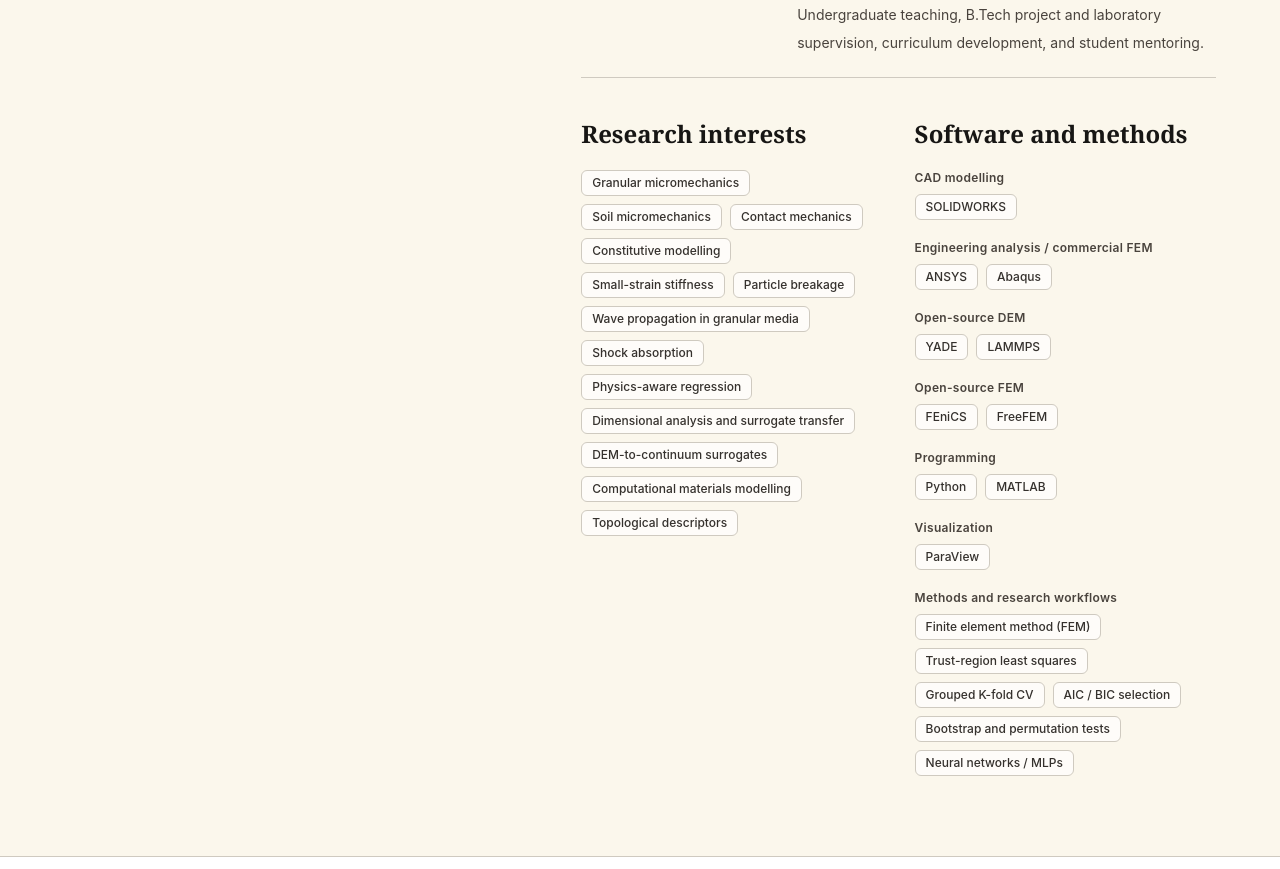
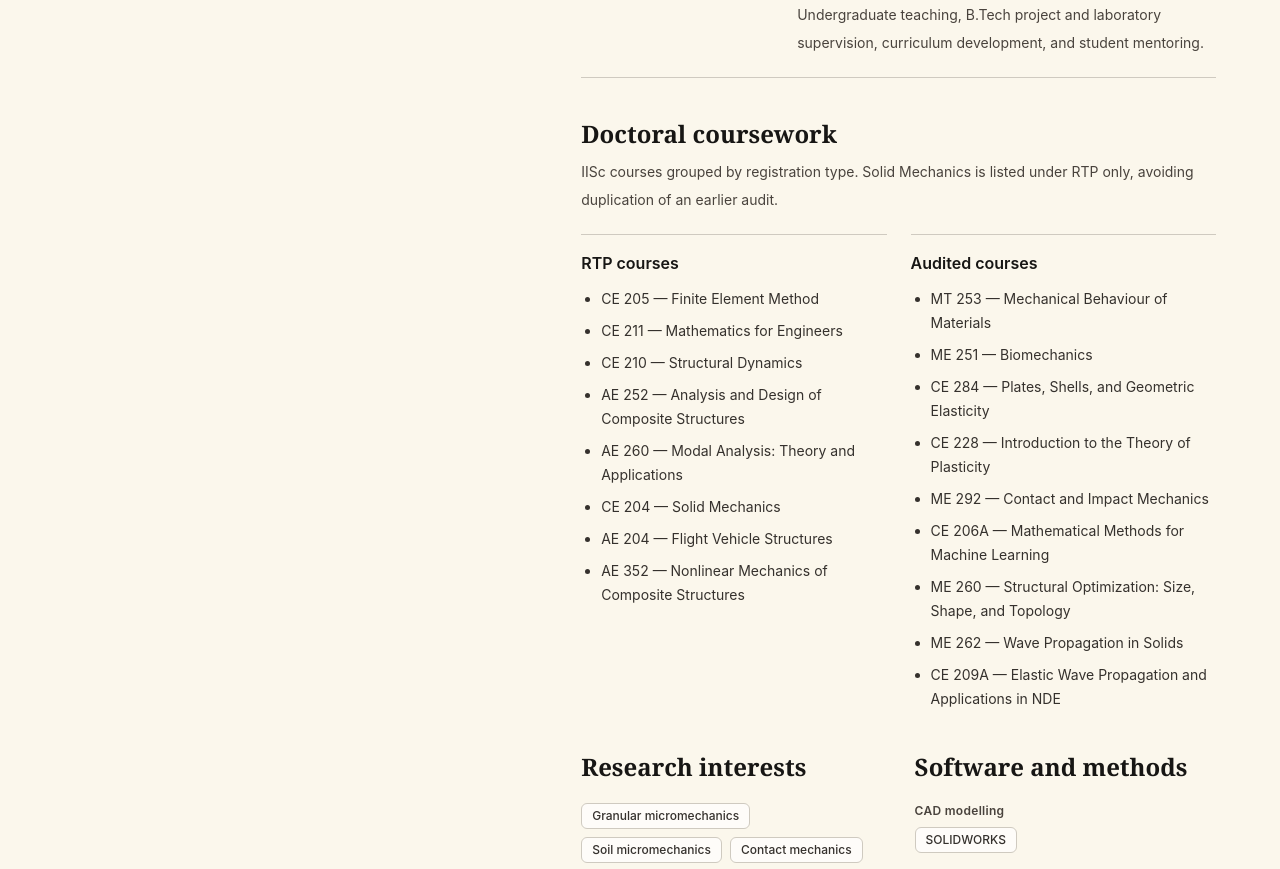
Before and after one commit to pramaybaero-droid/pramaybaero-droid.github.io, a React (Vite) app: page / in a window 1280 px wide. Shown: the part 7146-8015 px from the top of the page. Built offline with nearby package versions, Linux system fonts and the light colour scheme.

Commit message:
Add transcript-verified RTP and audited doctoral coursework to website and CV

```diff
--- a/src/App.tsx
+++ b/src/App.tsx
@@ -175,6 +175,30 @@ function App() {
                 </div>
               </div>
 
+              <div>
+                <h3 className="font-serif text-2xl font-semibold text-graphite-950">
+                  Doctoral coursework
+                </h3>
+                <p className="mt-2 text-sm leading-7 text-graphite-600">
+                  IISc courses grouped by registration type. Solid Mechanics is
+                  listed under RTP only, avoiding duplication of an earlier audit.
+                </p>
+                <div className="mt-5 grid gap-6 md:grid-cols-2">
+                  {profile.coursework.map((group) => (
+                    <div key={group.category} className="border-t border-graphite-200 pt-4">
+                      <h4 className="font-semibold text-graphite-950">
+                        {group.category} courses
+                      </h4>
+                      <ul className="mt-3 list-disc space-y-2 pl-5 text-sm leading-6 text-graphite-700">
+                        {group.courses.map((course) => (
+                          <li key={course}>{course}</li>
+                        ))}
+                      </ul>
+                    </div>
+                  ))}
+                </div>
+              </div>
+
               <div className="grid gap-8 md:grid-cols-2">
                 <div>
                   <h3 className="font-serif text-2xl font-semibold text-graphite-950">
--- a/src/data/profile.ts
+++ b/src/data/profile.ts
@@ -44,6 +44,35 @@ export const profile = {
       institution: "ICFAI University, Raipur",
       detail:
         "Undergraduate teaching, B.Tech project and laboratory supervision, curriculum development, and student mentoring."
+    }
+  ],
+  coursework: [
+    {
+      category: "RTP",
+      courses: [
+        "CE 205 — Finite Element Method",
+        "CE 211 — Mathematics for Engineers",
+        "CE 210 — Structural Dynamics",
+        "AE 252 — Analysis and Design of Composite Structures",
+        "AE 260 — Modal Analysis: Theory and Applications",
+        "CE 204 — Solid Mechanics",
+        "AE 204 — Flight Vehicle Structures",
+        "AE 352 — Nonlinear Mechanics of Composite Structures"
+      ]
+    },
+    {
+      category: "Audited",
+      courses: [
+        "MT 253 — Mechanical Behaviour of Materials",
+        "ME 251 — Biomechanics",
+        "CE 284 — Plates, Shells, and Geometric Elasticity",
+        "CE 228 — Introduction to the Theory of Plasticity",
+        "ME 292 — Contact and Impact Mechanics",
+        "CE 206A — Mathematical Methods for Machine Learning",
+        "ME 260 — Structural Optimization: Size, Shape, and Topology",
+        "ME 262 — Wave Propagation in Solids",
+        "CE 209A — Elastic Wave Propagation and Applications in NDE"
+      ]
     }
   ],
   researchInterests: [
```
Also changed, not shown: 1 other file (tests, documents, lock files or other folders).
